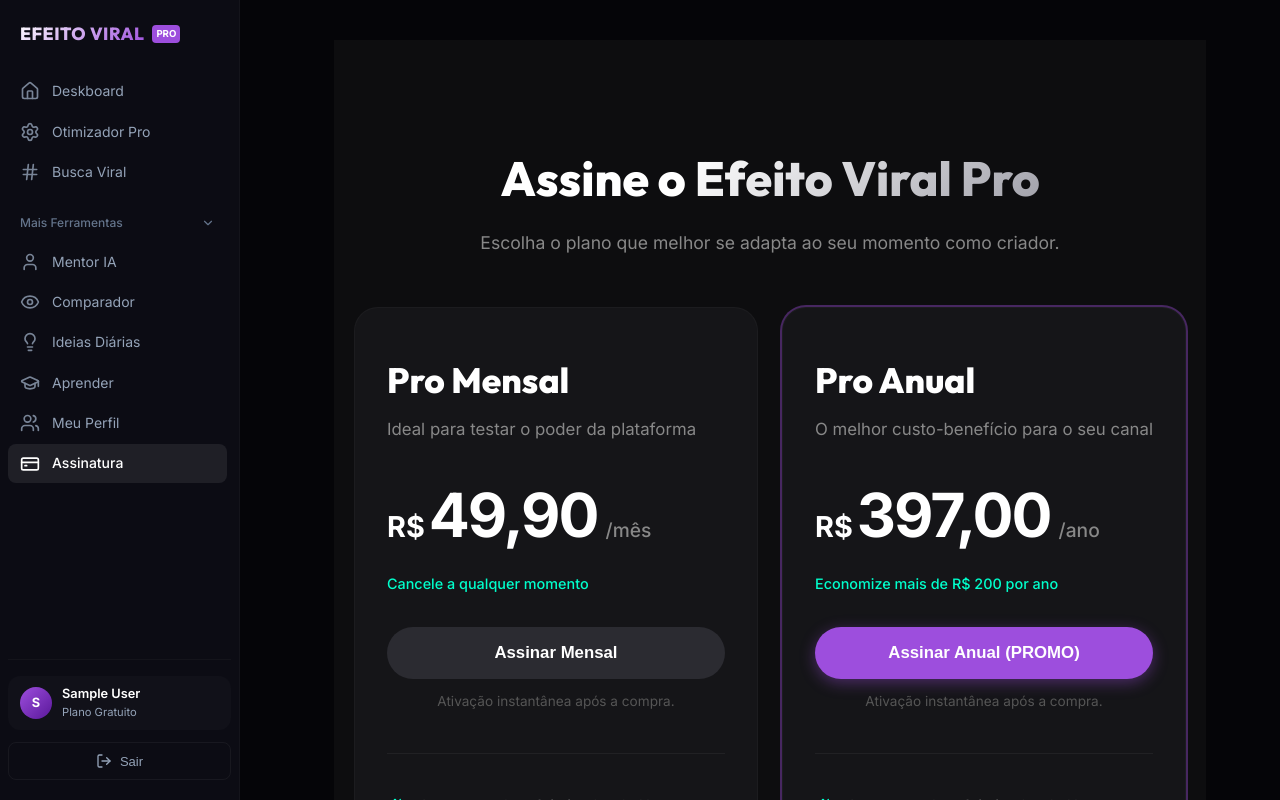
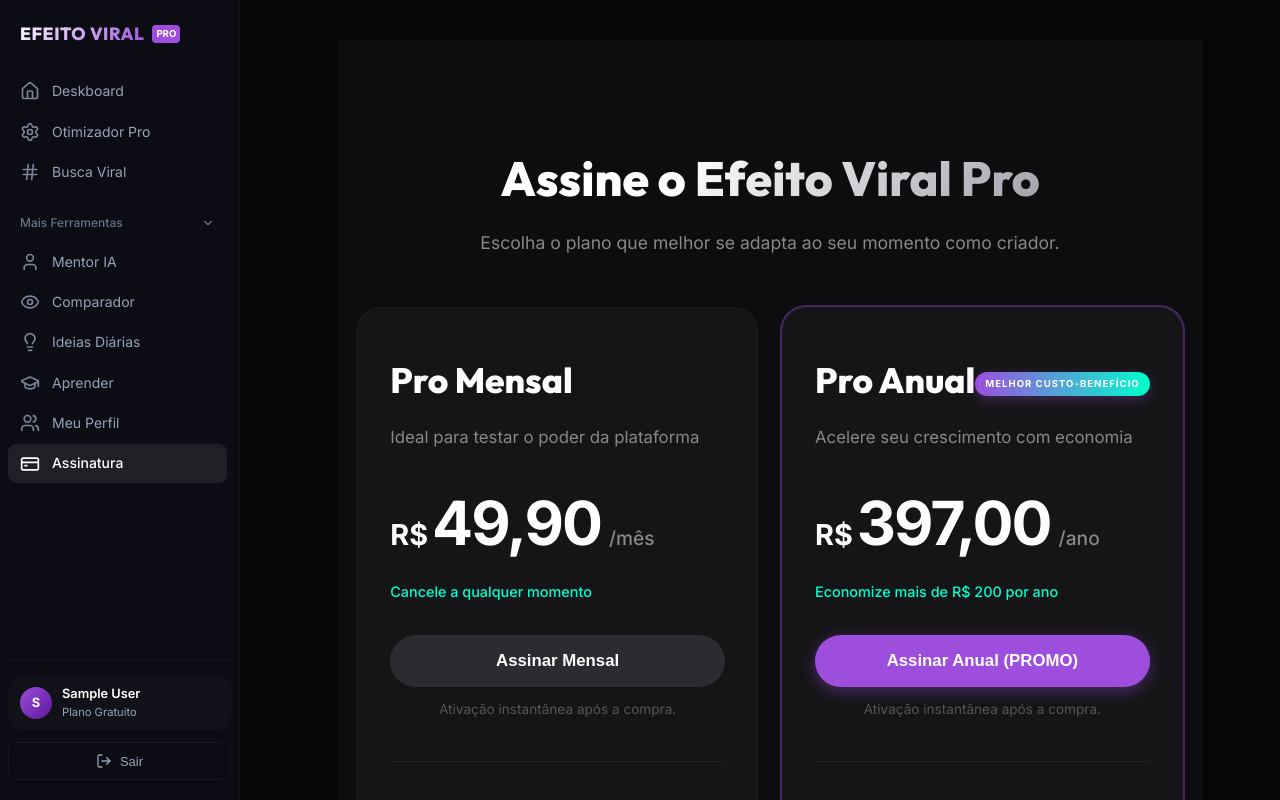
Before and after one commit to dilob0802-rgb/efeito-viral-site, a Next.js app: page /membros/planos in a window 1280 px wide. Shown: the top 800 px of the page. Built offline with nearby package versions, Linux system fonts and the light colour scheme; no server answers; sample sign-in values are in the browser's storage.

Commit message:
Finalizando interface premium, correções de build e integração PayPal

```diff
--- a/package.json
+++ b/package.json
@@ -26,6 +26,7 @@
     "@types/bcryptjs": "^2.4.6",
     "@types/better-sqlite3": "^7.6.13",
     "@types/node": "^20",
+    "@types/paypal__checkout-server-sdk": "^1.0.8",
     "@types/react": "^19",
     "@types/react-dom": "^19",
     "eslint": "^9",
--- a/src/app/api/checkout/paypal/capture/route.ts
+++ b/src/app/api/checkout/paypal/capture/route.ts
@@ -15,7 +15,7 @@
     }
 
     const request = new checkoutNodeJssdk.orders.OrdersCaptureRequest(orderID);
-    request.requestBody({});
+    request.requestBody({} as any);
 
     const response = await paypalClient.execute(request);
 
--- a/src/app/membros/mentor/page.tsx
+++ b/src/app/membros/mentor/page.tsx
@@ -2,7 +2,7 @@
 
 import { useState, useEffect, useRef } from "react";
 import { useSession } from "next-auth/react";
-import styles from "../coathing/coaching.module.css";
+import styles from "../coaching/coaching.module.css";
 import { Send, Zap, Target, BookOpen, User as UserIcon, Bot } from "lucide-react";
 
 interface Message {
--- a/src/app/membros/onboarding/page.tsx
+++ b/src/app/membros/onboarding/page.tsx
@@ -1,6 +1,6 @@
 "use client";
 
-import { useState } from "react";
+import { useState, useEffect } from "react";
 import { useRouter } from "next/navigation";
 import styles from "./onboarding.module.css";
 import { ArrowRight, ArrowLeft, Check, Target, Users, Zap, Search, AlertCircle } from "lucide-react";
@@ -36,7 +36,7 @@
   const [searchError, setSearchError] = useState("");
 
   // Busca automática se logado via Google
-  useState(() => {
+  useEffect(() => {
     const autoFetch = async () => {
       setIsAutoFetching(true);
       try {
--- a/src/app/membros/planos/page.tsx
+++ b/src/app/membros/planos/page.tsx
@@ -64,12 +64,13 @@
     {
       id: "pro_anual",
       name: "Pro Anual",
-      tagline: "O melhor custo-benefício para o seu canal",
+      tagline: "Acelere seu crescimento com economia",
       price: "397,00",
       period: "/ano",
       savings: "Economize mais de R$ 200 por ano",
       buttonText: "Assinar Anual (PROMO)",
       highlight: true,
+      badge: "MELHOR CUSTO-BENEFÍCIO",
       features: [
         ...commonFeatures,
         { icon: <Star size={16} color="#00ffcc" />, text: "Selo de Membro Pro no Perfil" },
@@ -102,6 +103,7 @@
             <div className={styles.cardInfo}>
               <div className={styles.pTitleRow}>
                 <h2 className={styles.planName}>{plan.name}</h2>
+                {plan.badge && <span className={styles.bestValueBadge}>{plan.badge}</span>}
               </div>
               <p className={styles.planTagline}>{plan.tagline}</p>
 
@@ -120,6 +122,10 @@
                   <button className={styles.currentPlanBtn} disabled>Plano Ativo</button>
                 ) : selectedPlanForPayment === plan.id ? (
                   <motion.div initial={{ opacity: 0, scale: 0.95 }} animate={{ opacity: 1, scale: 1 }} className={styles.paypalContainer}>
+                    <div className={styles.paypalSkeleton}>
+                       <div className={styles.skeletonLine} />
+                       <div className={styles.skeletonLineShort} />
+                    </div>
                     <PayPalScriptProvider options={{ "client-id": process.env.NEXT_PUBLIC_PAYPAL_CLIENT_ID || "", currency: "BRL" }}>
                       <PayPalButtons
                         style={{ layout: "vertical", shape: "pill", height: 44, color: plan.highlight ? "blue" : "gold" }}
--- a/src/app/membros/planos/planos.module.css
+++ b/src/app/membros/planos/planos.module.css
@@ -53,6 +53,26 @@
 .cardHighlight {
   box-shadow: 0 0 0 2px rgba(157, 78, 221, 0.4);
   background: #151518;
+}
+
+.pTitleRow {
+  display: flex;
+  justify-content: space-between;
+  align-items: center;
+  margin-bottom: 8px;
+}
+
+.bestValueBadge {
+  background: linear-gradient(90deg, #9d4edd, #00ffcc);
+  color: #fff;
+  font-size: 0.6rem;
+  font-weight: 900;
+  padding: 4px 10px;
+  border-radius: 20px;
+  text-transform: uppercase;
+  letter-spacing: 1px;
+  box-shadow: 0 4px 12px rgba(157, 78, 221, 0.3);
+  white-space: nowrap;
 }
 
 .planName {
@@ -221,17 +241,49 @@
 
 /* PayPal Revelado */
 .paypalContainer {
+  margin-top: 16px;
   display: flex;
   flex-direction: column;
   gap: 12px;
+  position: relative;
+  min-height: 100px;
+}
+
+.paypalSkeleton {
+  position: absolute;
+  top: 0;
+  left: 0;
+  width: 100%;
+  display: flex;
+  flex-direction: column;
+  gap: 12px;
+  z-index: 0;
+}
+
+.skeletonLine {
+  height: 44px;
+  width: 100%;
+  background: linear-gradient(90deg, rgba(255,255,255,0.03) 25%, rgba(255,255,255,0.08) 50%, rgba(255,255,255,0.03) 75%);
+  background-size: 200% 100%;
+  border-radius: 22px;
+  animation: skeleton-loading 1.5s infinite linear;
+}
+
+@keyframes skeleton-loading {
+  from { background-position: 200% 0; }
+  to { background-position: -200% 0; }
 }
 
 .cancelLink {
   background: transparent;
   border: none;
-  color: #666;
+  color: #94a3b8;
   font-size: 0.85rem;
   cursor: pointer;
+  text-decoration: underline;
+  transition: color 0.2s;
+  padding: 8px;
+  z-index: 1;
 }
 
 .cancelLink:hover {
--- a/tsconfig.json
+++ b/tsconfig.json
@@ -30,5 +30,5 @@
     ".next/dev/types/**/*.ts",
     "**/*.mts"
   ],
-  "exclude": ["node_modules"]
+  "exclude": ["node_modules", "scratch"]
 }
```
Also changed, not shown: src/app/membros/analise/[id]/page.tsx (+14 -2 lines), src/app/membros/page.tsx (+6 -6 lines), 1 other file (tests, documents, lock files or other folders).
